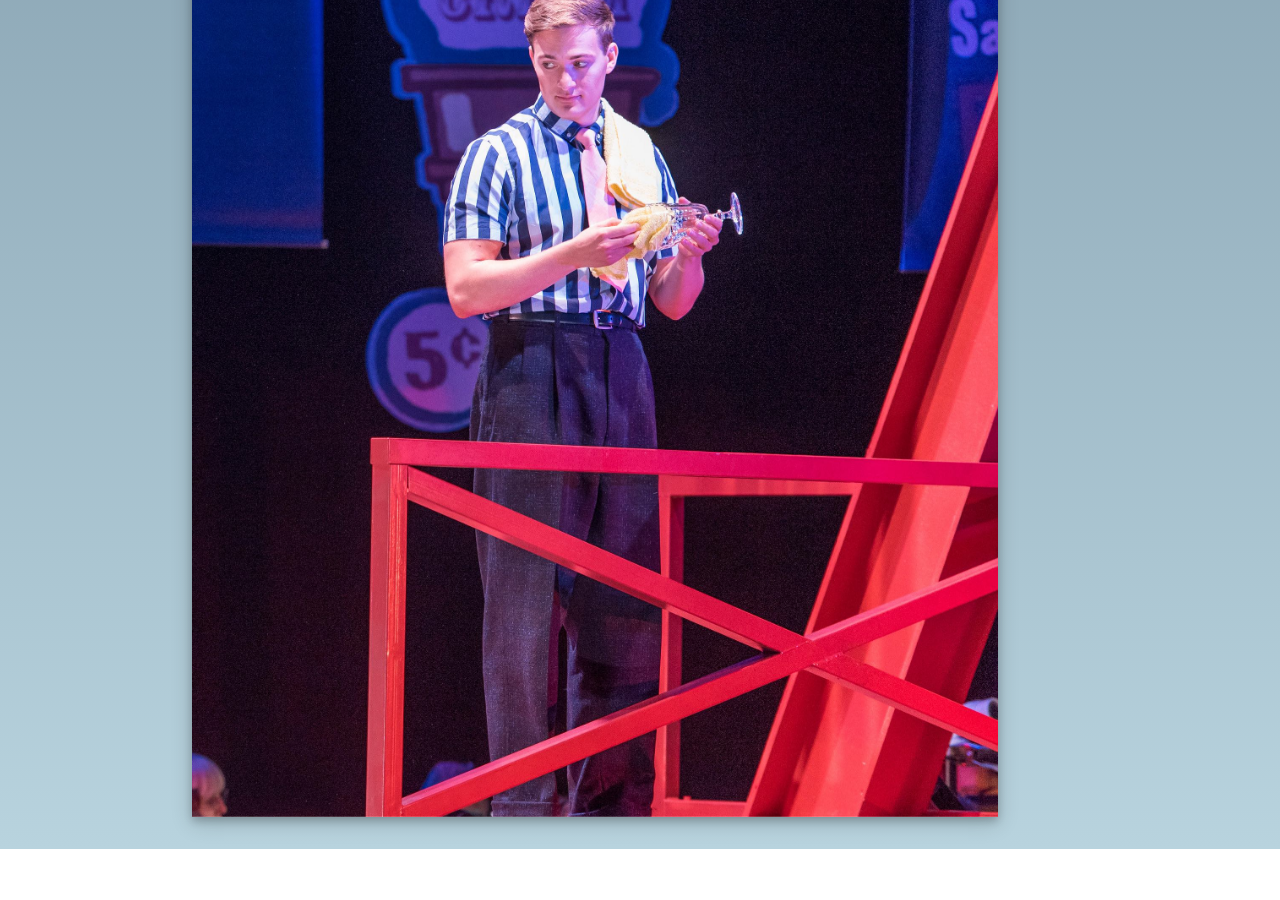
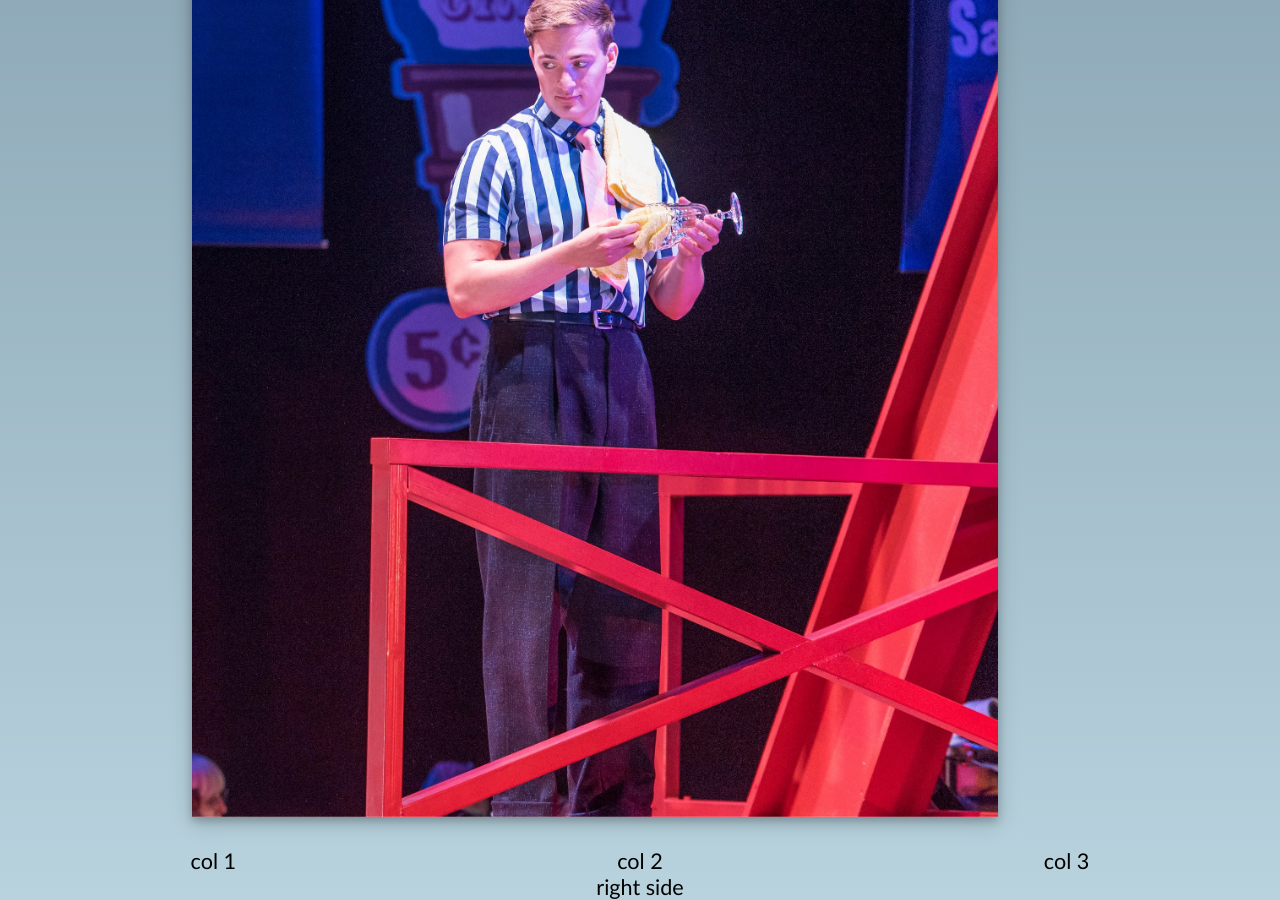
Before and after one commit to leemlb06pmi/leemlb06pmi.github.io, a Jekyll site: the page built from index.html, in a window 1280 px wide and 900 px high, scrolled down 2891 px. Built offline with Jekyll 4.4.1, drawn with Linux system fonts in a browser that asks for light colours; before the commit the page ends 3740 px from its top, so only the background shows below that.

Commit message:
Update index.html

```diff
--- a/index.html
+++ b/index.html
@@ -70,14 +70,23 @@ title: Miles Herr, Tenor
 			</div>
 		</div>
 	</div>
-	<!--
+	<div>
+		<div class="row">
+		   	<div class="column">
 				<div class="row">
 					<div class="column mini">
+						<p>col 1</p>
 					</div>
 					<div class="column mini">
+						<p> col 2</p>
 					</div>
 					<div class="column mini">
+						<p>col 3</p>
 					</div>
 				</div>
-	-->
+			<div class="column">
+				<p>right side</p>
 			</div>
+		</div>
+	</div>
+</div>
```
Lines whose indentation alone changed are shown as unchanged.
